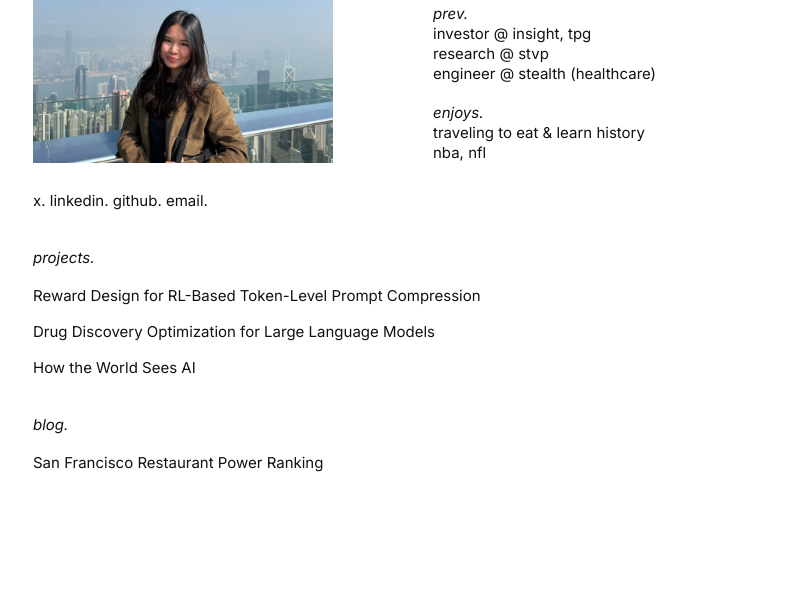
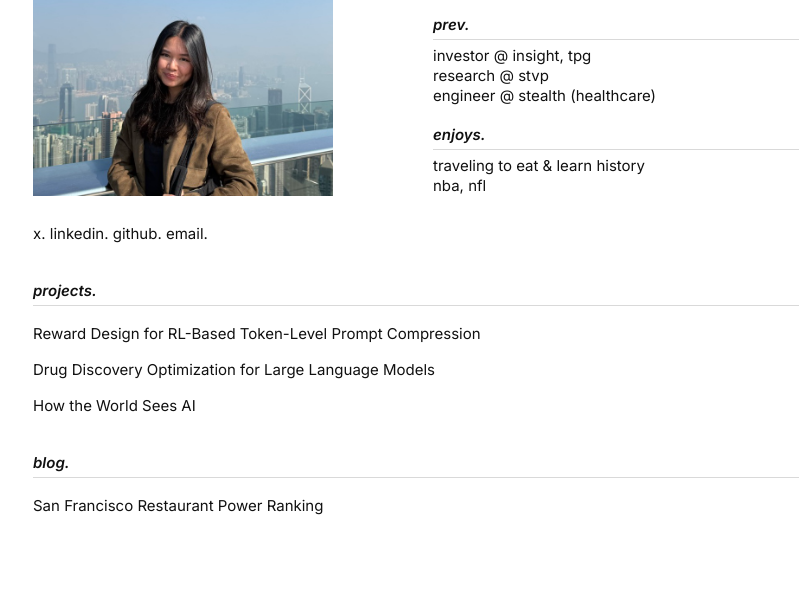
Before and after one commit to jessicahhu/portfolio, a plain HTML site: page index.html in a window 1280 px wide. Shown: the part 206-800 px from the top of the page, without its empty margins (221-1020 px from the left). Drawn offline with Linux system fonts and the light colour scheme.

Commit message:
formatting

```diff
--- a/index.html
+++ b/index.html
@@ -7,8 +7,8 @@
   <meta name="description" content="Jessica Hu — computer science & creative writing at Stanford.">
   <link rel="preconnect" href="https://fonts.googleapis.com">
   <link rel="preconnect" href="https://fonts.gstatic.com" crossorigin>
-  <link href="https://fonts.googleapis.com/css2?family=Inter:ital,wght@0,400;0,500;1,400&display=swap" rel="stylesheet">
-  <link rel="stylesheet" href="styles.css">
+  <link href="https://fonts.googleapis.com/css2?family=Inter:ital,wght@0,400;0,500;0,600;1,400;1,600&display=swap" rel="stylesheet">
+  <link rel="stylesheet" href="styles.css?v=8">
 </head>
 <body>
   <main class="page">
--- a/styles.css
+++ b/styles.css
@@ -193,3 +193,18 @@ a:hover { color: var(--link-hover); }
 .carousel-btn:hover { color: var(--link-hover); }
 
 .carousel-count { color: var(--muted); }
+
+/* Thin rule under section headers */
+.about h2,
+.projects h2 {
+  border-bottom: 1px solid var(--placeholder);
+  padding-bottom: 4px;
+  margin-bottom: 6px;
+}
+
+/* Bold name and section headers */
+.name,
+.about h2,
+.projects h2 {
+  font-weight: 600;
+}
```
Also changed, not shown: blog/sf-restaurant-power-ranking.html (+3 -3 lines), projects/drug-discovery.html (+2 -2 lines), projects/how-the-world-sees-ai.html (+2 -2 lines), projects/prompt-compression.html (+2 -2 lines).
